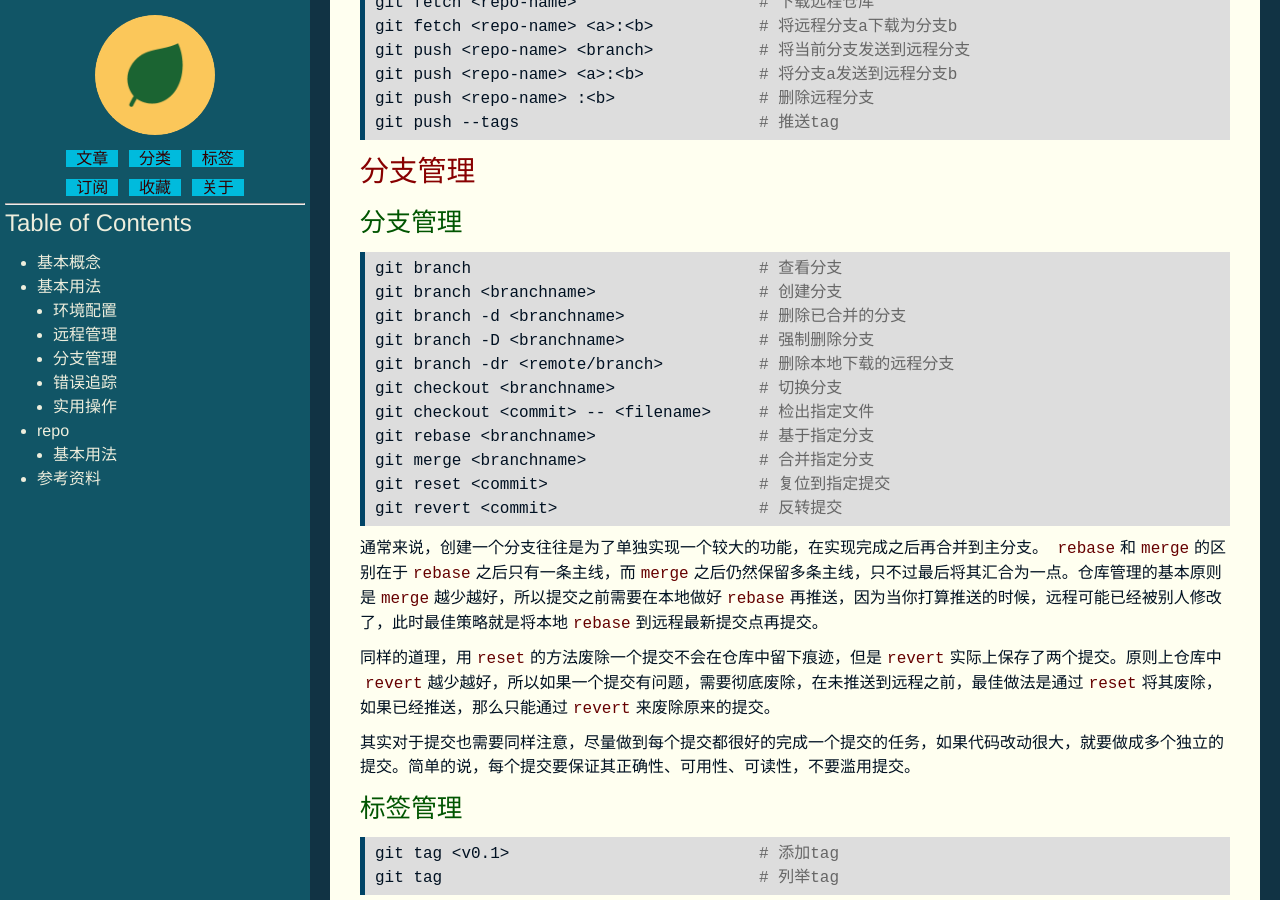
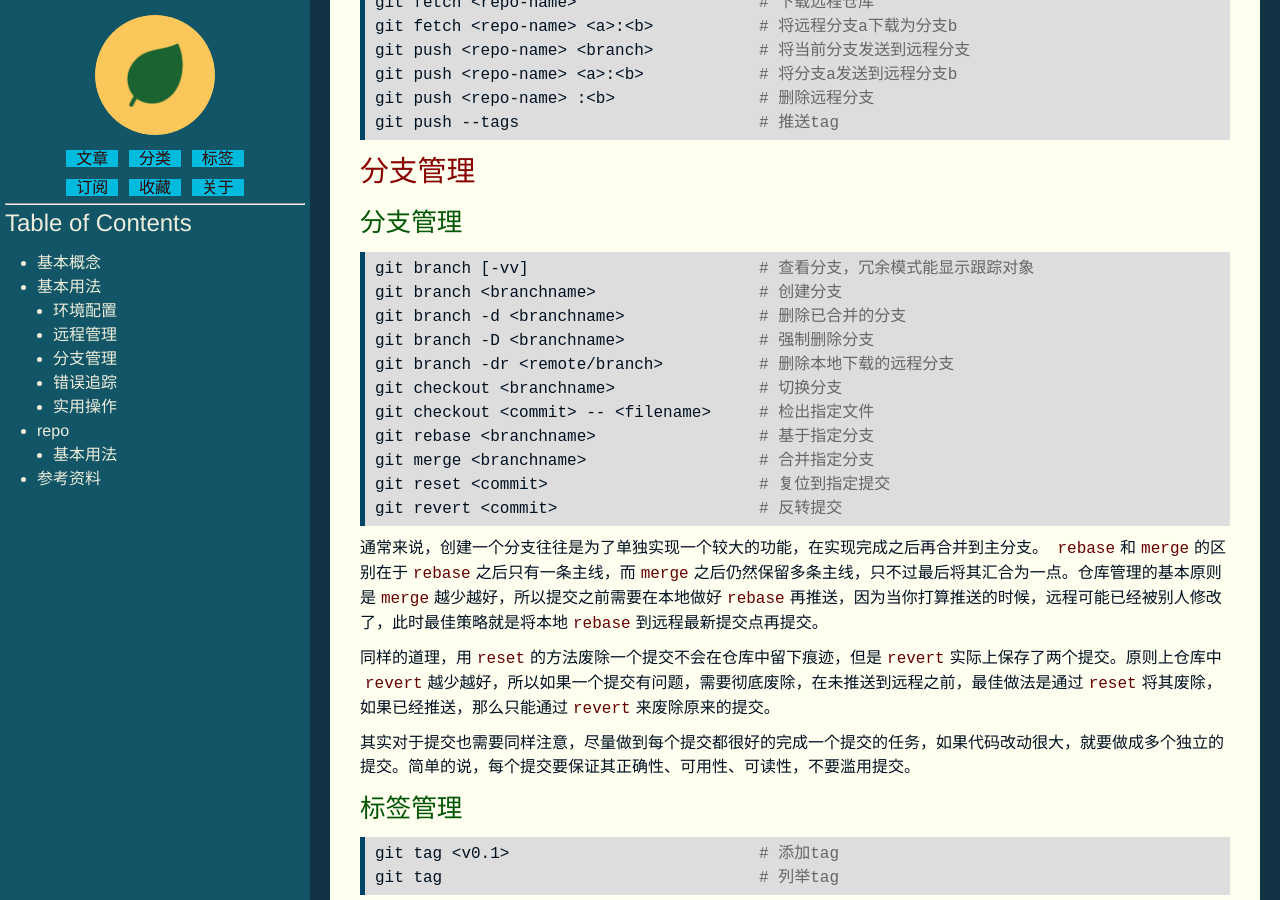
Before and after one commit to mickyching/mickyching.github.io, a Jekyll site: the page built from _posts/tools/2015-07-25-git-introduction.html, in a window 1280 px wide and 900 px high, scrolled down 3388 px. Built offline with Jekyll 4.4.1, drawn with Linux system fonts in a browser that asks for light colours.

Commit message:
posts: update git branch option
Signed-off-by: Micky Ching <mickyching@gmail.com>

```diff
--- a/_posts/tools/2015-07-25-git-introduction.html
+++ b/_posts/tools/2015-07-25-git-introduction.html
@@ -313,7 +313,7 @@ git push --tags                         <span style="color: #666;"># </span><spa
 <div class="outline-text-4" id="text-orgheadline9">
 <div class="org-src-container">
 
-<pre class="src src-sh">git branch                              <span style="color: #666;"># </span><span style="color: #666;">&#26597;&#30475;&#20998;&#25903;</span>
+<pre class="src src-sh">git branch [-vv]                        <span style="color: #666;"># </span><span style="color: #666;">&#26597;&#30475;&#20998;&#25903;&#65292;&#20887;&#20313;&#27169;&#24335;&#33021;&#26174;&#31034;&#36319;&#36394;&#23545;&#35937;</span>
 git branch &lt;branchname&gt;                 <span style="color: #666;"># </span><span style="color: #666;">&#21019;&#24314;&#20998;&#25903;</span>
 git branch -d &lt;branchname&gt;              <span style="color: #666;"># </span><span style="color: #666;">&#21024;&#38500;&#24050;&#21512;&#24182;&#30340;&#20998;&#25903;</span>
 git branch -D &lt;branchname&gt;              <span style="color: #666;"># </span><span style="color: #666;">&#24378;&#21046;&#21024;&#38500;&#20998;&#25903;</span>
```
